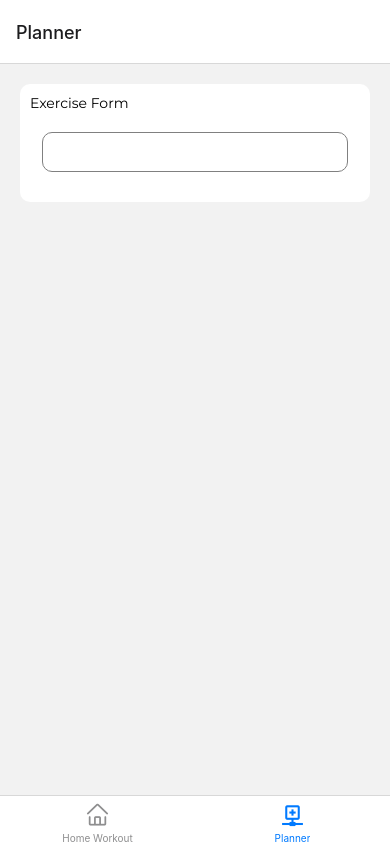
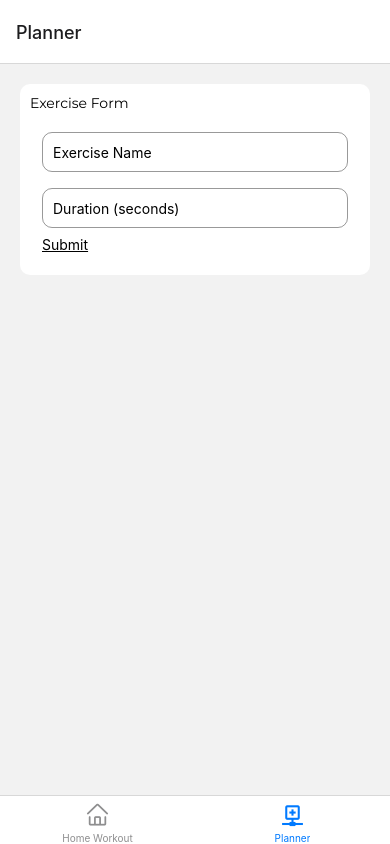
Before and after one commit to salehi-dev/gym-buddy-app, a React Native app: screen /Planner in a window 390 px wide. Built offline with nearby package versions, Linux system fonts and the light colour scheme.

Commit message:
Feat: Improvement the useForm hook in the WorkoutForm

```diff
--- a/src/components/WorkoutForm.tsx
+++ b/src/components/WorkoutForm.tsx
@@ -14,24 +14,42 @@ type WorkoutProps = {
 };
 
 export default function WorkoutForm({ onSubmit }: WorkoutProps) {
-  const { control } = useForm();
+  const { control, handleSubmit } = useForm();
   return (
     <View style={styles.container}>
       <MontserratText>Exercise Form</MontserratText>
       <View style={styles.formContainer}>
         <Controller
           control={control}
-          rules={{
-            required: true,
-          }}
+          rules={{ required: true }}
           name="exerciseName"
           render={({ field: { onChange, value } }) => (
             <TextInput
+              placeholder="Exercise Name"
               onChangeText={onChange}
               value={value}
               style={styles.input}
             />
           )}
+        />
+        <Controller
+          control={control}
+          rules={{ required: true }}
+          name="duration"
+          render={({ field: { onChange, value } }) => (
+            <TextInput
+              placeholder="Duration (seconds)"
+              onChangeText={onChange}
+              value={value}
+              style={styles.input}
+            />
+          )}
+        />
+        <PressableText
+          text="Submit"
+          onPress={handleSubmit((data) => {
+            onSubmit(data as ExerciseForm);
+          })}
         />
       </View>
     </View>
@@ -53,7 +71,7 @@ const styles = StyleSheet.create({
     marginVertical: 8,
     borderWidth: 1,
     borderRadius: 10,
-    borderColor: "gray",
+    borderColor: "rgba(0, 0, 0, 0.4)",
   },
   inputFocused: {
     borderColor: "#4DD0E1",
--- a/src/screens/PlannerScreen.tsx
+++ b/src/screens/PlannerScreen.tsx
@@ -3,7 +3,7 @@ import WorkoutForm, { ExerciseForm } from "../components/WorkoutForm";
 
 export default function PlannerScreen() {
   const handleFormSubmit = (form: ExerciseForm) => {
-    alert(`${form.exerciseName} - ${form.duration}`);
+    alert(`${form.exerciseName}`);
   };
   return (
     <View style={styles.container}>
```
